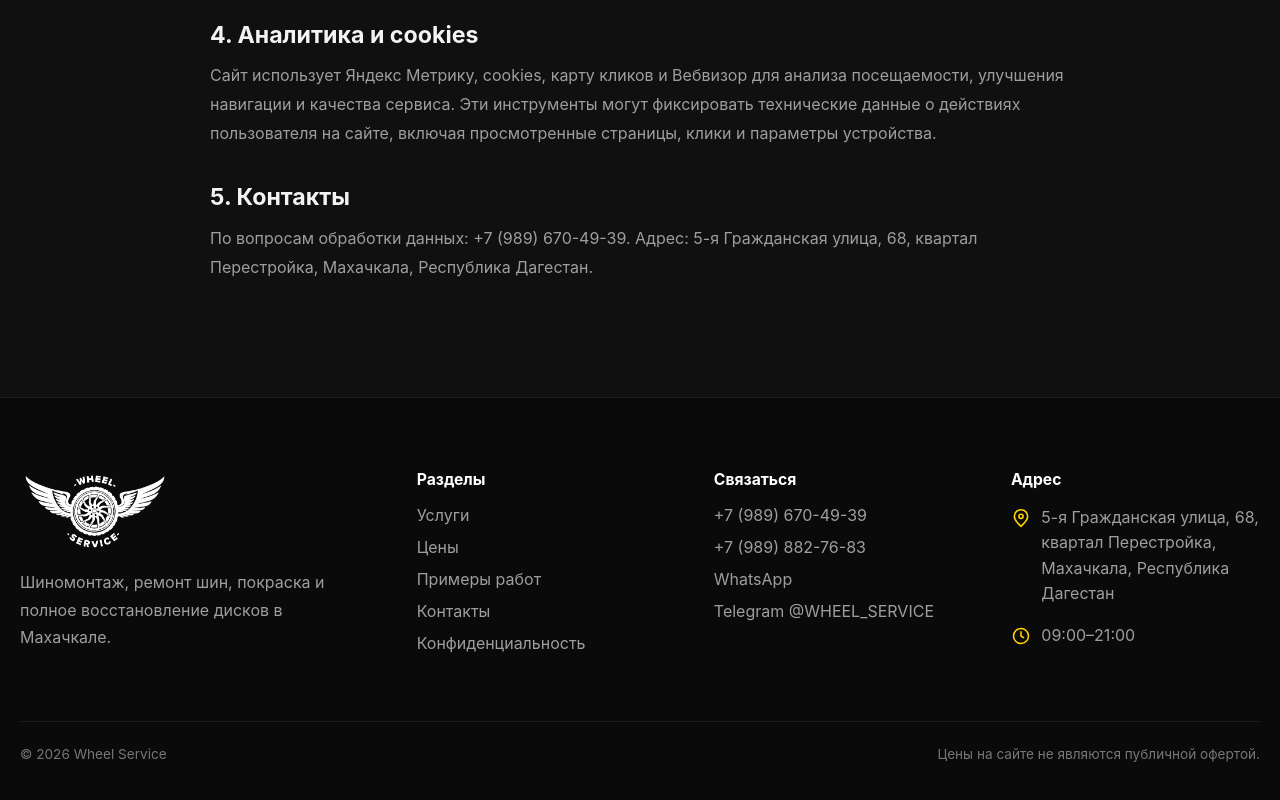
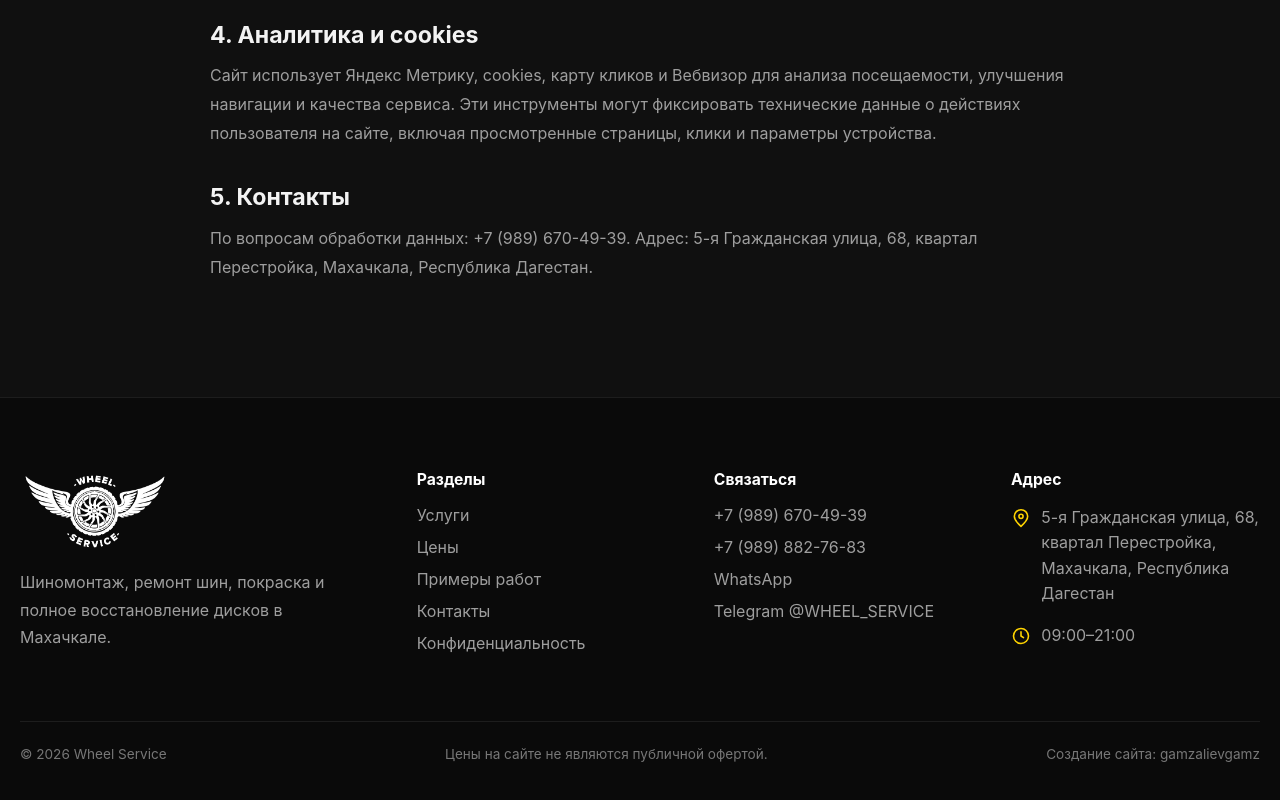
Before and after one commit to gamz420/wheel-service, a Next.js app: page /privacy in a window 1280 px wide. Shown: the part 1114-1914 px from the top of the page. Built offline with nearby package versions, Linux system fonts and the light colour scheme; no server answers.

Commit message:
created by gamz

```diff
--- a/src/widgets/Footer.module.scss
+++ b/src/widgets/Footer.module.scss
@@ -71,6 +71,15 @@
   font-size: 0.85rem;
 }
 
+.creator {
+  color: inherit;
+  transition: color 160ms ease;
+
+  &:hover {
+    color: var(--yellow);
+  }
+}
+
 @media (max-width: 900px) {
   .grid {
     grid-template-columns: repeat(2, 1fr);
--- a/src/widgets/Footer.tsx
+++ b/src/widgets/Footer.tsx
@@ -61,6 +61,9 @@ export function Footer() {
       <div className={`container ${styles.bottom}`}>
         <span>© {new Date().getFullYear()} Wheel Service</span>
         <span>Цены на сайте не являются публичной офертой.</span>
+        <a className={styles.creator} href="https://t.me/gamzalievgamz" target="_blank" rel="noreferrer">
+          Создание сайта: gamzalievgamz
+        </a>
       </div>
     </footer>
   );
```
